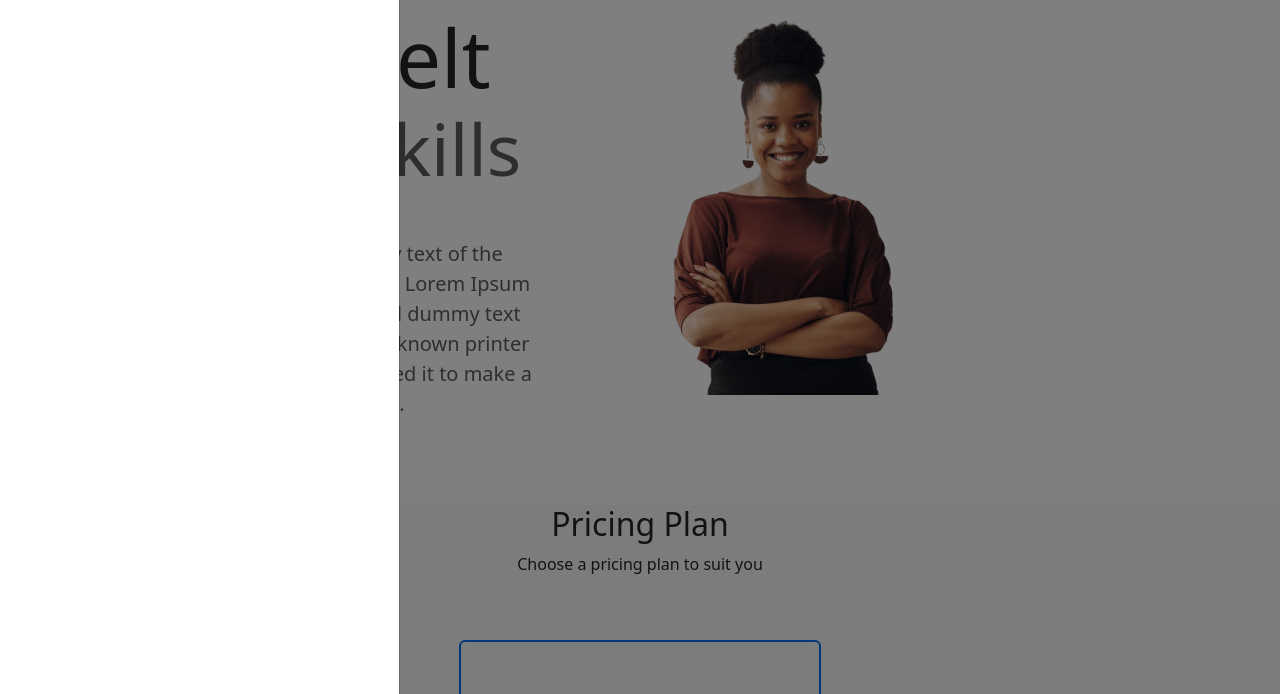
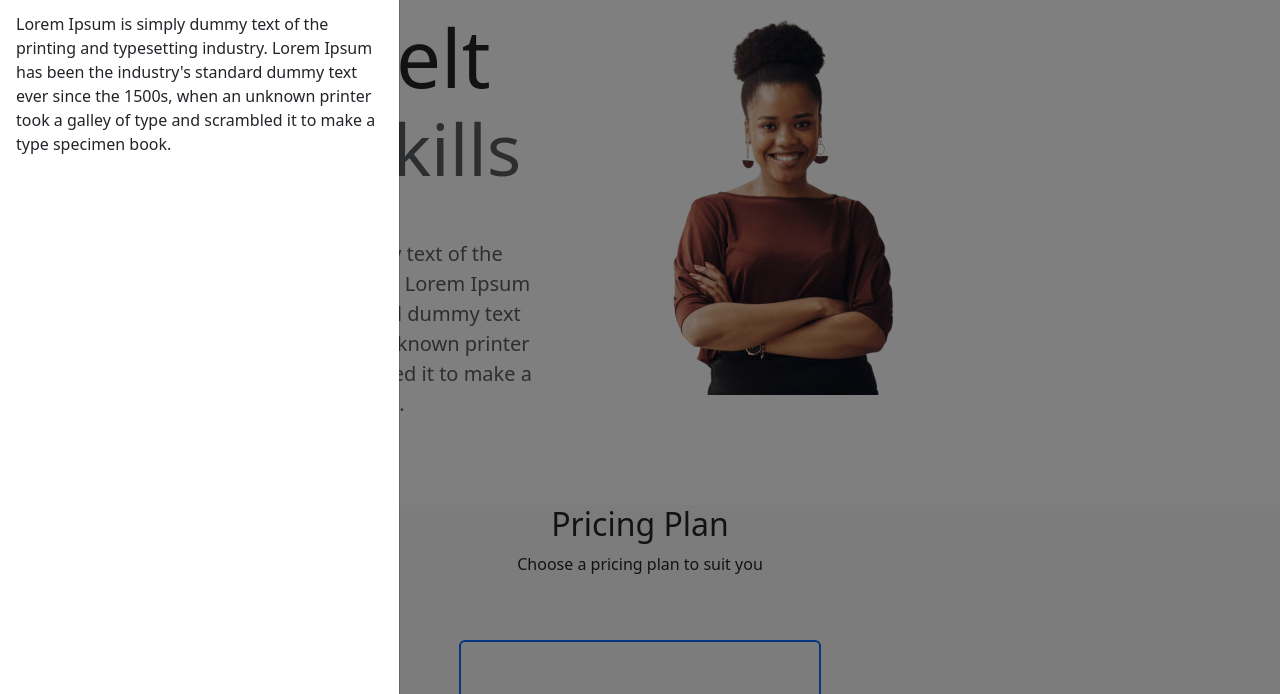
Before and after one commit to MILKA-WANGA/Bootstrap, a plain HTML site: page index.html in a window 1280 px wide. Shown: the part 66-760 px from the top of the page. Drawn offline with nearby package versions, Linux system fonts and the light colour scheme.

Commit message:
Created an offcanvas-body

```diff
--- a/index.html
+++ b/index.html
@@ -304,7 +304,9 @@
 <!-- Offcanvas -->
 <div class="offcanvas offcanvas-start show" tabindex="-1" id="sidebar" aria-labelledby="offcanvasLabel" >
     <h5 class="offcanvas-header offcanvas-title" id="offcanvasLabel">Heading <button type="button" class="btn-close" data-bs-dismiss="offcanvas" aria-label="Close"></button></h5>
-
+     <div class="offcanvas-body">
+        <p>Lorem Ipsum is simply dummy text of the printing and typesetting industry. Lorem Ipsum has been the industry's standard dummy text ever since the 1500s, when an unknown printer took a galley of type and scrambled it to make a type specimen book.</p>
+     </div>
 </div>
     <script src="https://cdn.jsdelivr.net/npm/bootstrap@5.3.0-alpha3/dist/js/bootstrap.bundle.min.js"
         integrity="sha384-ENjdO4Dr2bkBIFxQpeoTz1HIcje39Wm4jDKdf19U8gI4ddQ3GYNS7NTKfAdVQSZe"
```
